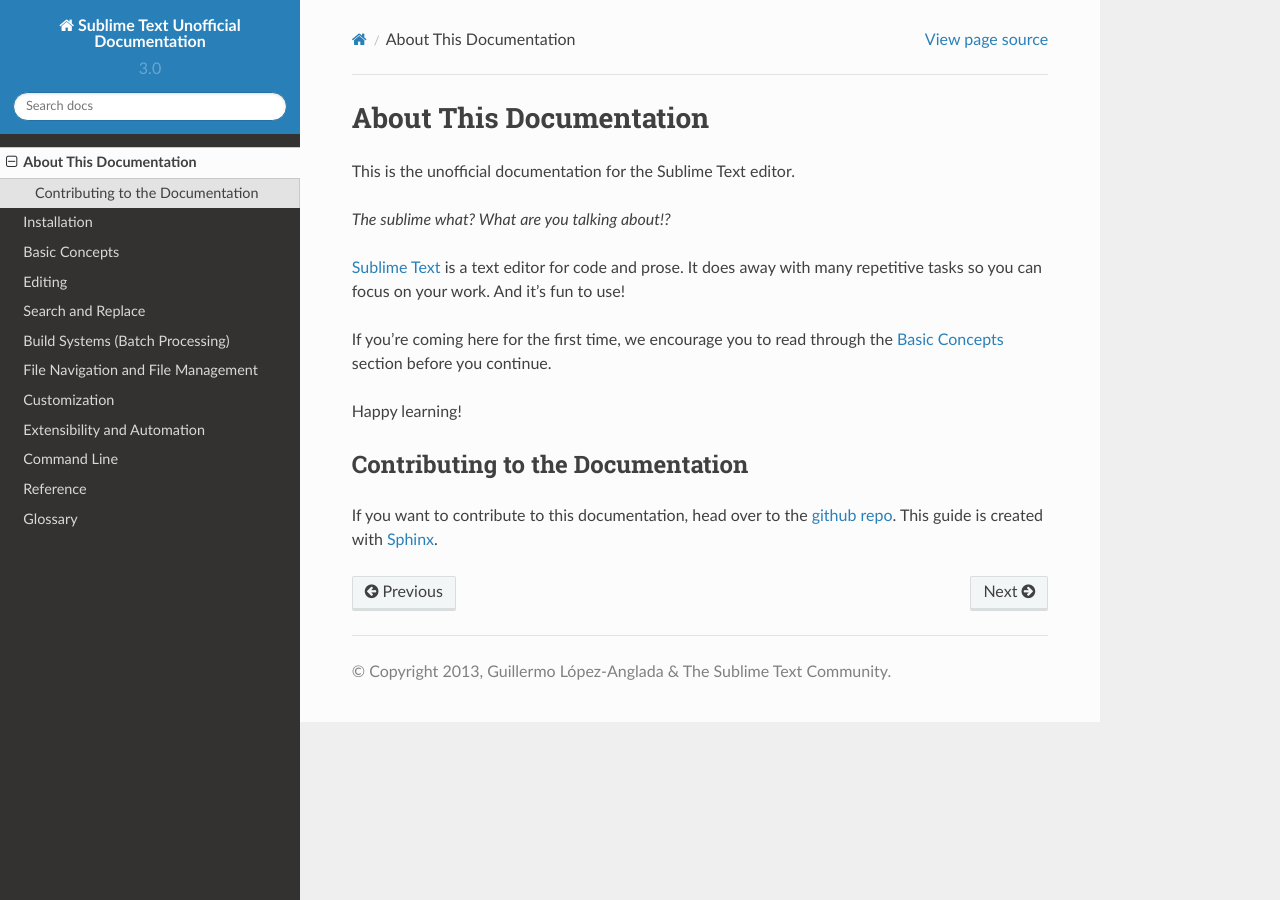
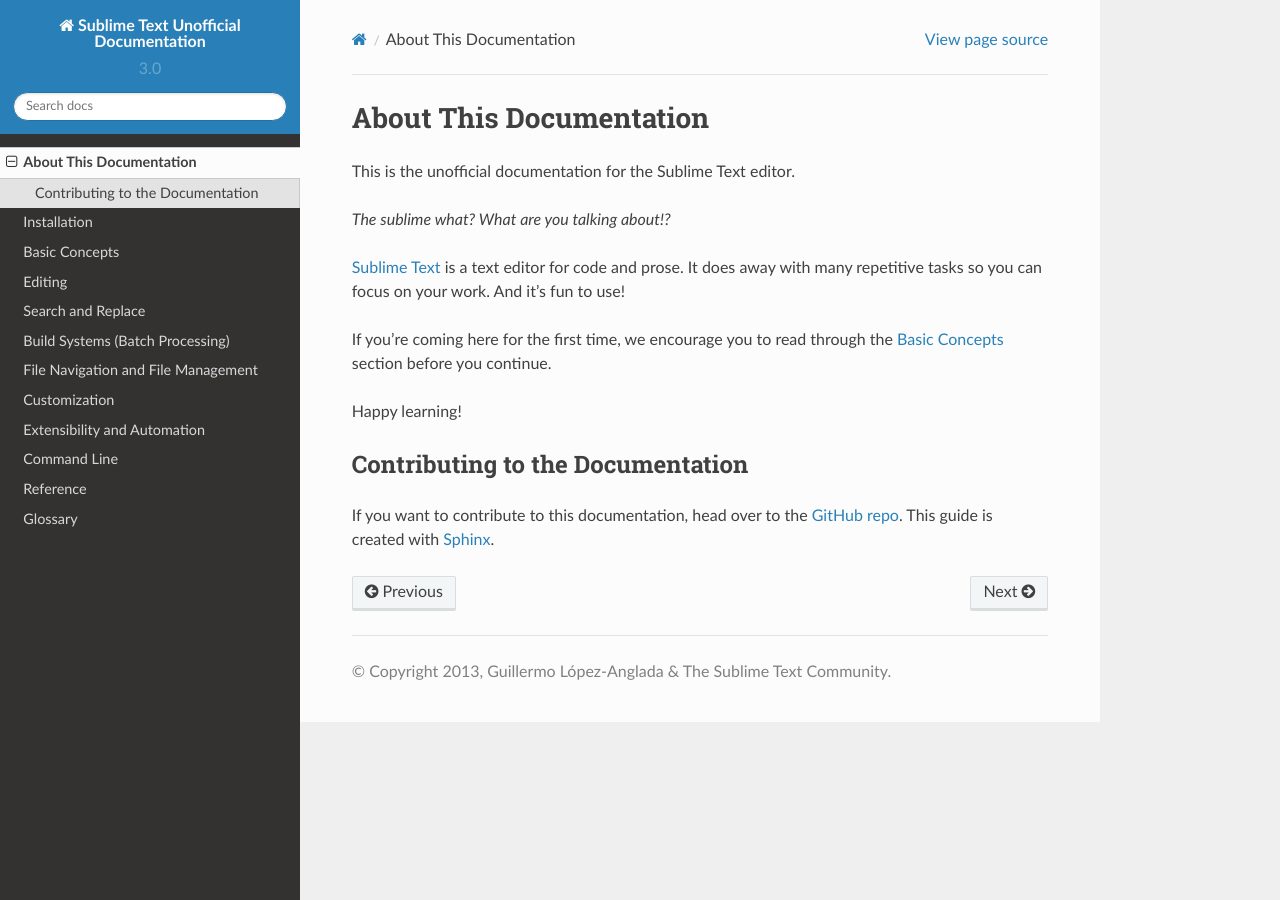
Before and after one commit to guillermooo/sublime-undocs, a Sphinx documentation site: the page built from source/intro.rst, in a window 1280 px wide. Built offline with Sphinx 7.4.7 and the Read the Docs theme 2.0.0, drawn with Linux system fonts in a browser that asks for light colours; part of the change alters nothing that is shown.

```diff
--- a/source/intro.rst
+++ b/source/intro.rst
@@ -21,7 +21,7 @@ Contributing to the Documentation
 =================================
 
 If you want to contribute to this documentation,
-head over to the `github repo`_. This guide is created with `Sphinx`_.
+head over to the `GitHub repo`_. This guide is created with `Sphinx`_.
 
-.. _github repo: http://sphinx-doc.org/
+.. _GitHub repo: https://github.com/guillermooo/sublime-undocs
 .. _Sphinx: http://sphinx-doc.org/
```
